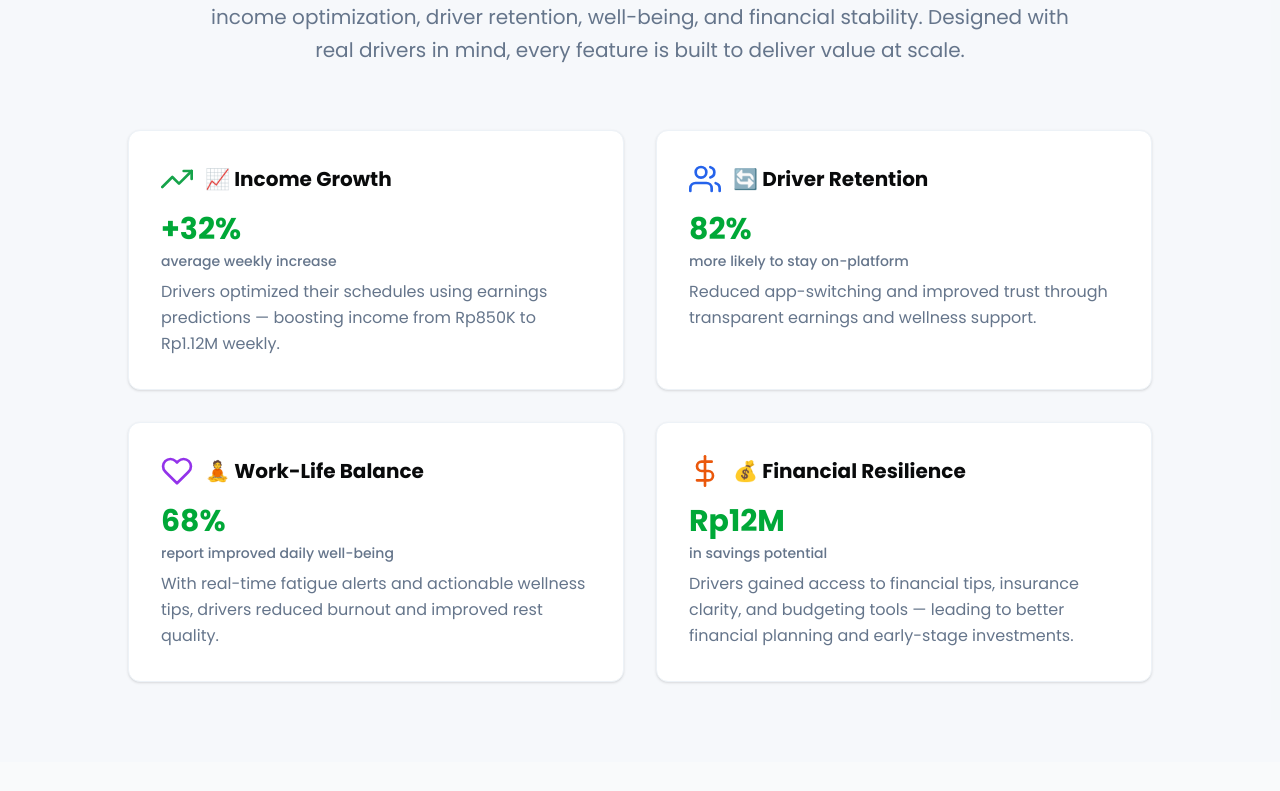
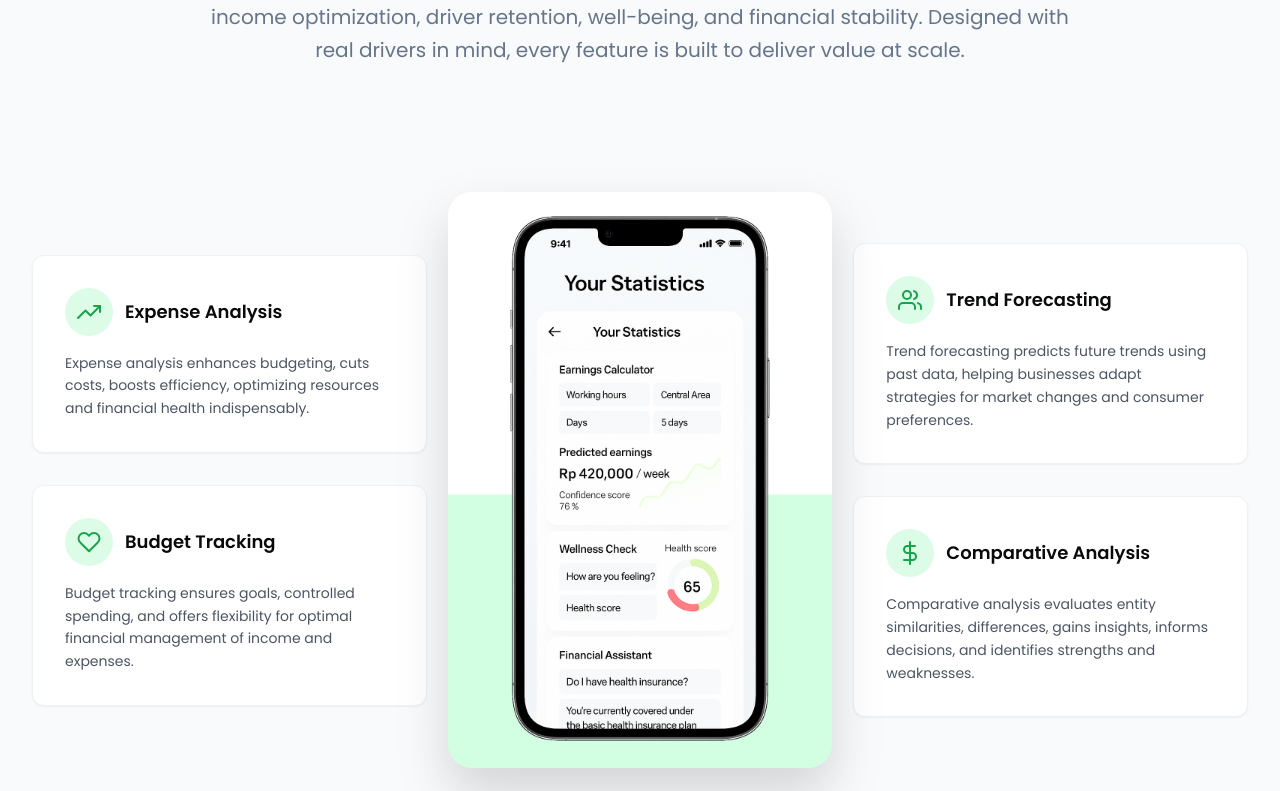
Before and after one commit to Fairleap-AI/fairleap-fe, a Next.js app: page / in a window 1280 px wide. Shown: the part 7409-8200 px from the top of the page. Built offline with nearby package versions, Linux system fonts and the light colour scheme.

Commit message:
Refactor ImpactMetricsSection: Update metrics titles and descriptions, enhance layout for desktop and mobile, and improve styling

```diff
--- a/src/components/landing/sections/ImpactMetricsSection.tsx
+++ b/src/components/landing/sections/ImpactMetricsSection.tsx
@@ -4,45 +4,42 @@ import React from "react";
 import { Card, CardContent } from "@/components/ui/card";
 import { Badge } from "@/components/ui/badge";
 import { FiTrendingUp, FiUsers, FiHeart, FiDollarSign } from "react-icons/fi";
+import Image from "next/image";
 
 export default function ImpactMetricsSection() {
   const metrics = [
     {
-      icon: <FiTrendingUp className="w-8 h-8 text-green-600" />,
-      title: "📈 Income Growth",
-      value: "+32%",
-      subtitle: "average weekly increase",
+      icon: <FiTrendingUp className="w-6 h-6 text-green-600" />,
+      title: "Expense Analysis",
       description:
-        "Drivers optimized their schedules using earnings predictions — boosting income from Rp850K to Rp1.12M weekly.",
+        "Expense analysis enhances budgeting, cuts costs, boosts efficiency, optimizing resources and financial health indispensably.",
+      position: "top-left",
     },
     {
-      icon: <FiUsers className="w-8 h-8 text-blue-600" />,
-      title: "🔄 Driver Retention",
-      value: "82%",
-      subtitle: "more likely to stay on-platform",
+      icon: <FiUsers className="w-6 h-6 text-green-600" />,
+      title: "Trend Forecasting",
       description:
-        "Reduced app-switching and improved trust through transparent earnings and wellness support.",
+        "Trend forecasting predicts future trends using past data, helping businesses adapt strategies for market changes and consumer preferences.",
+      position: "top-right",
     },
     {
-      icon: <FiHeart className="w-8 h-8 text-purple-600" />,
-      title: "🧘 Work-Life Balance",
-      value: "68%",
-      subtitle: "report improved daily well-being",
+      icon: <FiHeart className="w-6 h-6 text-green-600" />,
+      title: "Budget Tracking",
       description:
-        "With real-time fatigue alerts and actionable wellness tips, drivers reduced burnout and improved rest quality.",
+        "Budget tracking ensures goals, controlled spending, and offers flexibility for optimal financial management of income and expenses.",
+      position: "bottom-left",
     },
     {
-      icon: <FiDollarSign className="w-8 h-8 text-orange-600" />,
-      title: "💰 Financial Resilience",
-      value: "Rp12M",
-      subtitle: "in savings potential",
+      icon: <FiDollarSign className="w-6 h-6 text-green-600" />,
+      title: "Comparative Analysis",
       description:
-        "Drivers gained access to financial tips, insurance clarity, and budgeting tools — leading to better financial planning and early-stage investments.",
+        "Comparative analysis evaluates entity similarities, differences, gains insights, informs decisions, and identifies strengths and weaknesses.",
+      position: "bottom-right",
     },
   ];
 
   return (
-    <section id="impact" className="py-20 bg-muted/30">
+    <section id="impact" className="py-20 bg-gray-50">
       <div className="container mx-auto px-4 sm:px-6 lg:px-8">
         <div className="max-w-4xl mx-auto text-center mb-16">
           <Badge variant="outline" className="mb-4">
@@ -59,32 +56,166 @@ export default function ImpactMetricsSection() {
           </p>
         </div>
 
-        <div className="grid grid-cols-1 md:grid-cols-2 gap-8 max-w-5xl mx-auto">
+        {/* Desktop Layout */}
+        <div className="hidden lg:block max-w-7xl mx-auto">
+          <div className="grid grid-cols-3 gap-4 items-center min-h-[700px]">
+            {" "}
+            {/* Left Column */}{" "}
+            <div className="space-y-4">
+              {" "}
+              {/* Expense Analysis - Top Left */}{" "}
+              <div className="mb-8">
+                {" "}
+                <Card className="hover:shadow-lg transition-shadow duration-300 bg-white shadow-sm">
+                  {" "}
+                  <CardContent className="p-8">
+                    <div className="mb-4 flex items-center gap-3">
+                      <div className="p-3 bg-green-100 rounded-full">
+                        {metrics[0].icon}
+                      </div>
+                      <h3 className="text-lg font-semibold">
+                        {metrics[0].title}
+                      </h3>
+                    </div>
+                    <p className="text-gray-600 leading-relaxed text-sm">
+                      {metrics[0].description}
+                    </p>
+                  </CardContent>
+                </Card>
+              </div>
+              {/* Budget Tracking - Bottom Left */}{" "}
+              <div>
+                {" "}
+                <Card className="hover:shadow-lg transition-shadow duration-300 bg-white shadow-sm">
+                  {" "}
+                  <CardContent className="p-8">
+                    <div className="mb-4 flex items-center gap-3">
+                      <div className="p-3 bg-green-100 rounded-full">
+                        {metrics[2].icon}
+                      </div>
+                      <h3 className="text-lg font-semibold">
+                        {metrics[2].title}
+                      </h3>
+                    </div>
+                    <p className="text-gray-600 leading-relaxed text-sm">
+                      {metrics[2].description}
+                    </p>
+                  </CardContent>
+                </Card>
+              </div>
+            </div>
+            {/* Center Column - Phone */}{" "}
+            <div className="flex justify-center items-end">
+              {" "}
+              <div className="relative">
+                {" "}
+                {/* Green circular background */}{" "}
+                <div className="absolute inset-0 flex items-center justify-center">
+                  {" "}
+                  <div className="w-96 h-96 bg-green-200 rounded-full opacity-30"></div>{" "}
+                </div>{" "}
+                {/* Phone Image */}{" "}
+                <div className="relative z-10 w-96">
+                  {" "}
+                  <Image
+                    src="/images/phone.png"
+                    alt="Mobile App Interface"
+                    width={400}
+                    height={800}
+                    className="w-full h-auto object-contain drop-shadow-2xl rounded-3xl"
+                    priority
+                  />{" "}
+                </div>{" "}
+              </div>{" "}
+            </div>
+            {/* Right Column */}{" "}
+            <div className="space-y-4">
+              {" "}
+              {/* Trend Forecasting - Top Right */}{" "}
+              <div className="mb-8">
+                {" "}
+                <Card className="hover:shadow-lg transition-shadow duration-300 bg-white shadow-sm">
+                  {" "}
+                  <CardContent className="p-8">
+                    <div className="mb-4 flex items-center gap-3">
+                      <div className="p-3 bg-green-100 rounded-full">
+                        {metrics[1].icon}
+                      </div>
+                      <h3 className="text-lg font-semibold">
+                        {metrics[1].title}
+                      </h3>
+                    </div>
+                    <p className="text-gray-600 leading-relaxed text-sm">
+                      {metrics[1].description}
+                    </p>
+                  </CardContent>
+                </Card>
+              </div>
+              {/* Comparative Analysis - Bottom Right */}{" "}
+              <div>
+                {" "}
+                <Card className="hover:shadow-lg transition-shadow duration-300 bg-white shadow-sm">
+                  {" "}
+                  <CardContent className="p-8">
+                    <div className="mb-4 flex items-center gap-3">
+                      <div className="p-3 bg-green-100 rounded-full">
+                        {metrics[3].icon}
+                      </div>
+                      <h3 className="text-lg font-semibold">
+                        {metrics[3].title}
+                      </h3>
+                    </div>
+                    <p className="text-gray-600 leading-relaxed text-sm">
+                      {metrics[3].description}
+                    </p>
+                  </CardContent>
+                </Card>
+              </div>
+            </div>
+          </div>
+        </div>
+
+        {/* Mobile Layout */}
+        <div className="lg:hidden space-y-6">
+          {/* Phone Image for Mobile */}
+          <div className="flex justify-center mb-8">
+            <div className="relative">
+              <div className="absolute inset-0 flex items-center justify-center">
+                <div className="w-64 h-64 bg-green-200 rounded-full opacity-30"></div>
+              </div>
+              <div className="relative z-10 w-48">
+                <Image
+                  src="/images/phone.png"
+                  alt="Mobile App Interface"
+                  width={240}
+                  height={480}
+                  className="w-full h-auto object-contain drop-shadow-2xl"
+                  priority
+                />
+              </div>
+            </div>
+          </div>
+
+          {/* Cards for Mobile */}
           {metrics.map((metric, index) => (
             <Card
               key={index}
-              className="hover:shadow-lg transition-shadow duration-300"
+              className="hover:shadow-lg transition-shadow duration-300 bg-white shadow-sm"
             >
-              <CardContent className="p-8">
+              <CardContent className="p-6">
                 <div className="mb-4 flex items-center gap-3">
-                  {metric.icon}
-                  <h3 className="text-xl font-bold">{metric.title}</h3>
+                  <div className="p-3 bg-green-100 rounded-full">
+                    {metric.icon}
+                  </div>
+                  <h3 className="text-lg font-semibold">{metric.title}</h3>
                 </div>
-                <div className="mb-2">
-                  <div className="text-3xl font-bold text-primary mb-1">
-                    {metric.value}
-                  </div>
-                  <div className="text-sm font-medium text-muted-foreground">
-                    {metric.subtitle}
-                  </div>
-                </div>
-                <p className="text-muted-foreground leading-relaxed">
+                <p className="text-gray-600 leading-relaxed text-sm">
                   {metric.description}
                 </p>
               </CardContent>
             </Card>
           ))}
-                </div>
+        </div>
       </div>
     </section>
   );
```
Also changed, not shown: public/images/phone.png (added).
